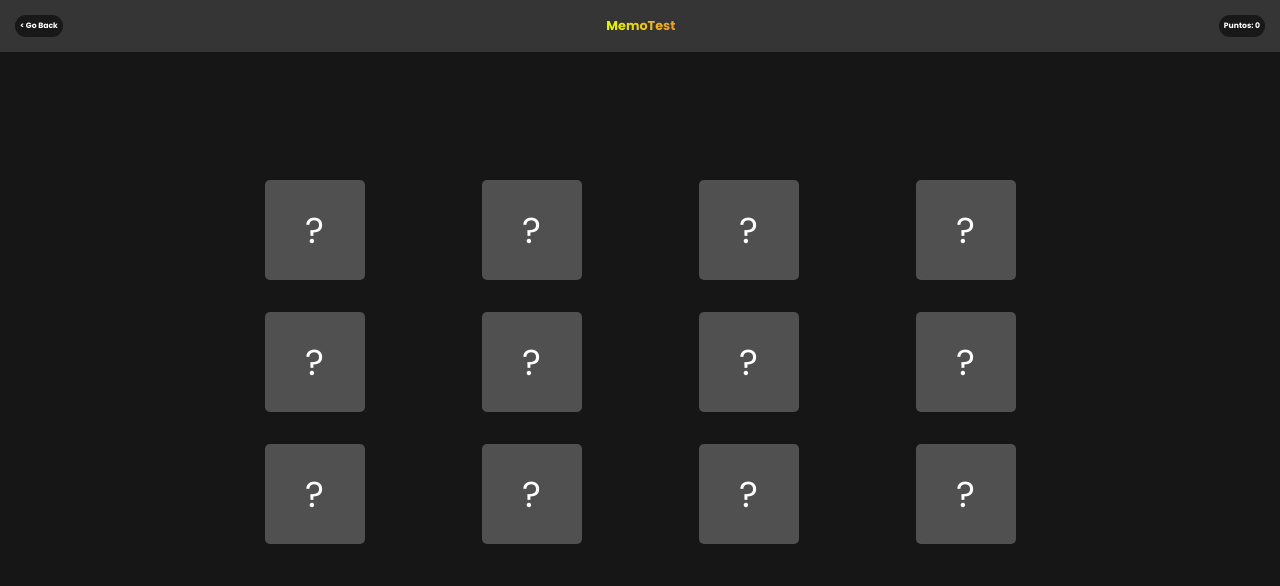
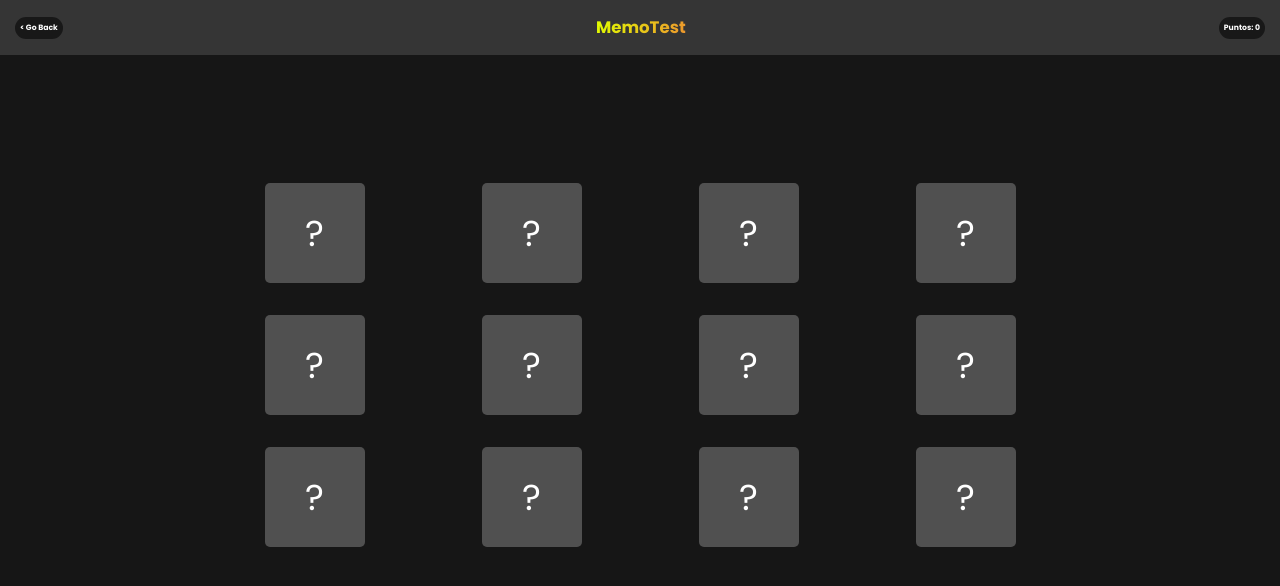
Before and after one commit to santiloureiro/MemoTest2, a plain HTML site: page pages/easy.html in a window 1280 px wide. Drawn offline with Linux system fonts and the light colour scheme.

Commit message:
styles test

```diff
--- a/css/styles.css
+++ b/css/styles.css
@@ -257,8 +257,12 @@
     font-size: 1.5em;
   }
 
-  .back-button, .score {
+  .back-button, .score{
     font-size: 0.6em;
+  }
+
+  .game-title{
+    font-size: 1.3em;
   }
 }
 
```
